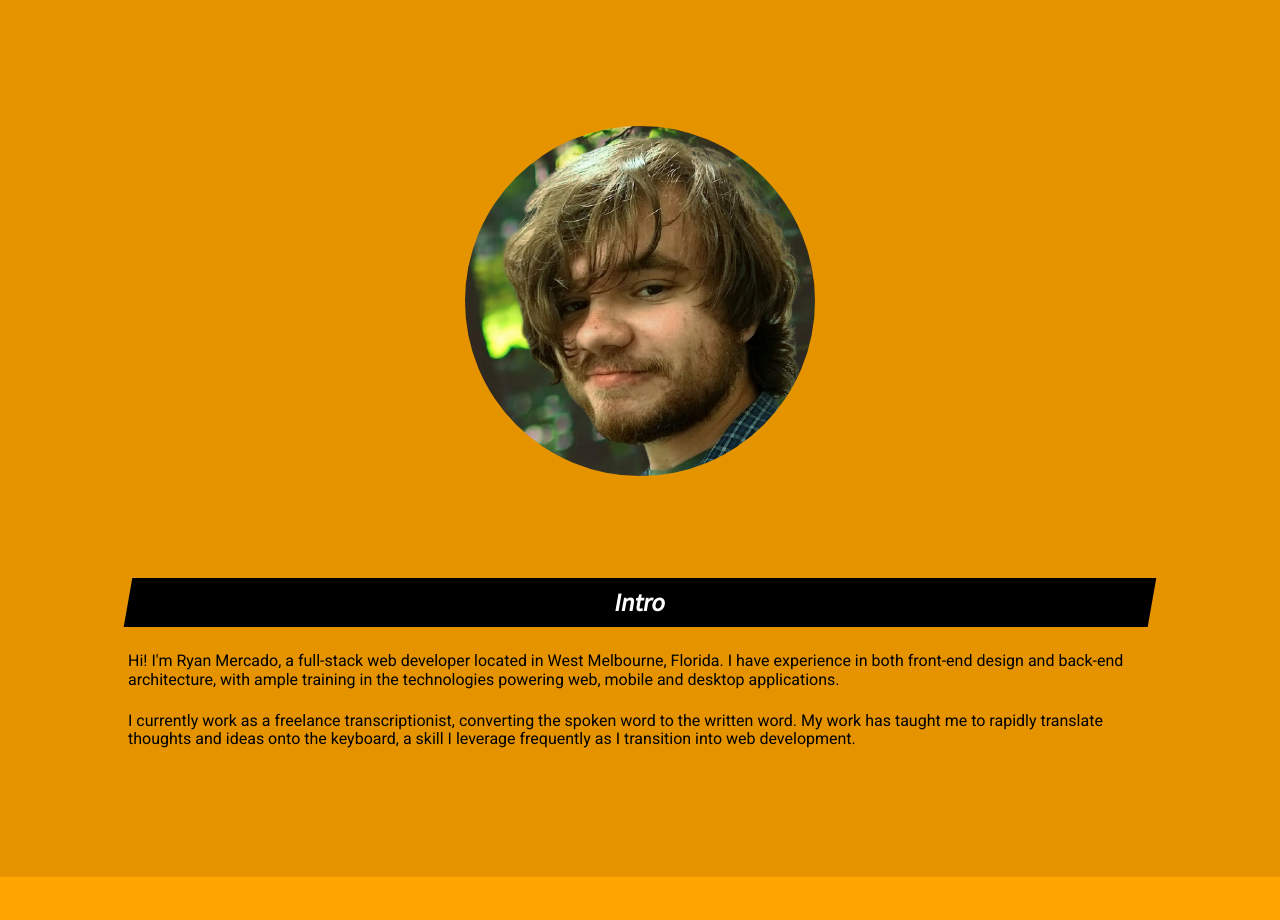
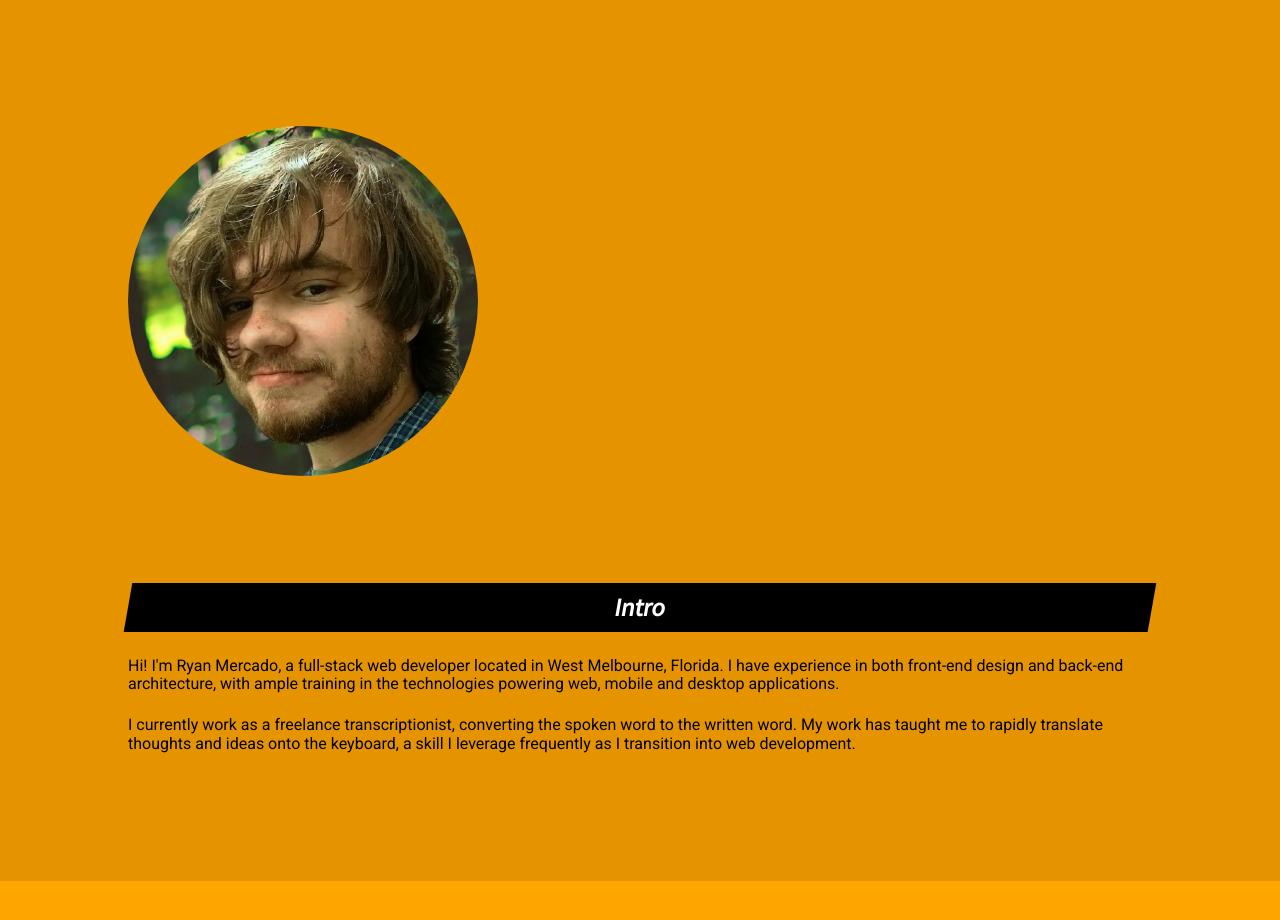
Before and after one commit to ryandavidmercado/ryandavidmercado.github.io, a plain HTML site: page index.html in a window 1280 px wide. Shown: the part 802-1722 px from the top of the page. Drawn offline with nearby package versions, Linux system fonts and the light colour scheme; no server answers; some icons are missing.

Commit message:
Enclose profile picture in div for proper flex support.

```diff
--- a/index.html
+++ b/index.html
@@ -34,14 +34,16 @@ Our content is not displayed until our CSS has been parsed. -->
 
   <main>
     <section id="intro" class="screen-height">
-      <img data-aos="fade-right"
+      <div id="intro-img">
+        <img data-aos="fade-right"
         data-aos-anchor-placement="bottom-bottom"
         data-aos-duration="700"
         id="profile-pic"
         src="images/itsme.jpg"
         alt="Ryan Mercado"
         class="circle-photo"/>
-      <div>
+      </div>
+      <div id="intro-text">
         <h2 class="center-text styled-skew">Intro</h2>
         <p>
           Hi! I'm Ryan Mercado, a full-stack web developer located in West Melbourne, Florida.
```
